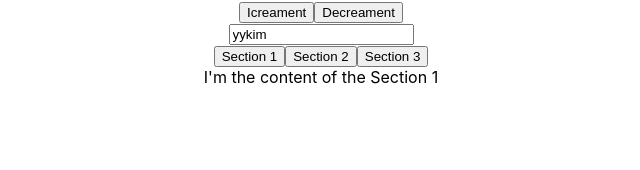
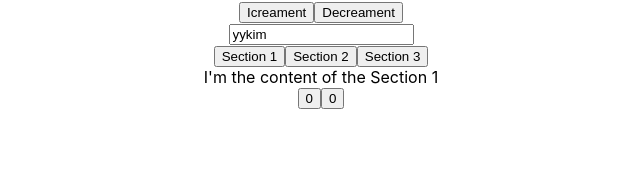
Before and after one commit to yykdev/react_hooks, a React (Create React App) app: page / in a window 1280 px wide. Shown: the part 130-300 px from the top of the page, without its empty margins (319-959 px from the left). Built offline with nearby package versions, Linux system fonts and the light colour scheme.

Commit message:
useEffect 활용 예

```diff
--- a/src/App.js
+++ b/src/App.js
@@ -4,6 +4,7 @@ import "./App.css";
 import UseStateComponent from "./hooksComponent/useStateComponent";
 import UseInputComponent from "./hooksComponent/useInputComponent";
 import UseTabsComponent from "./hooksComponent/useTabsComponent";
+import UseEffectComponent from "./hooksComponent/useEffectComponent";
 
 function App() {
     return (
@@ -11,6 +12,7 @@ function App() {
             <UseStateComponent />
             <UseInputComponent />
             <UseTabsComponent />
+            <UseEffectComponent />
         </div>
     );
 }
--- /dev/null
+++ b/src/hooksComponent/useEffectComponent.js
@@ -0,0 +1,21 @@
+import React, { useEffect, useState } from "react";
+
+const UseEffectComponent = () => {
+    const [first, setFirst] = useState(0);
+    const [second, setSecond] = useState(0);
+
+    const sayHello = () => console.log("Hello");
+
+    useEffect(() => {
+        sayHello();
+    }, []);
+
+    return (
+        <div>
+            <button onClick={() => setFirst(first + 1)}>{first}</button>
+            <button onClick={() => setSecond(second + 1)}>{second}</button>
+        </div>
+    );
+};
+
+export default UseEffectComponent;
```
Also changed, not shown: 1 other file (tests, documents, lock files or other folders).
